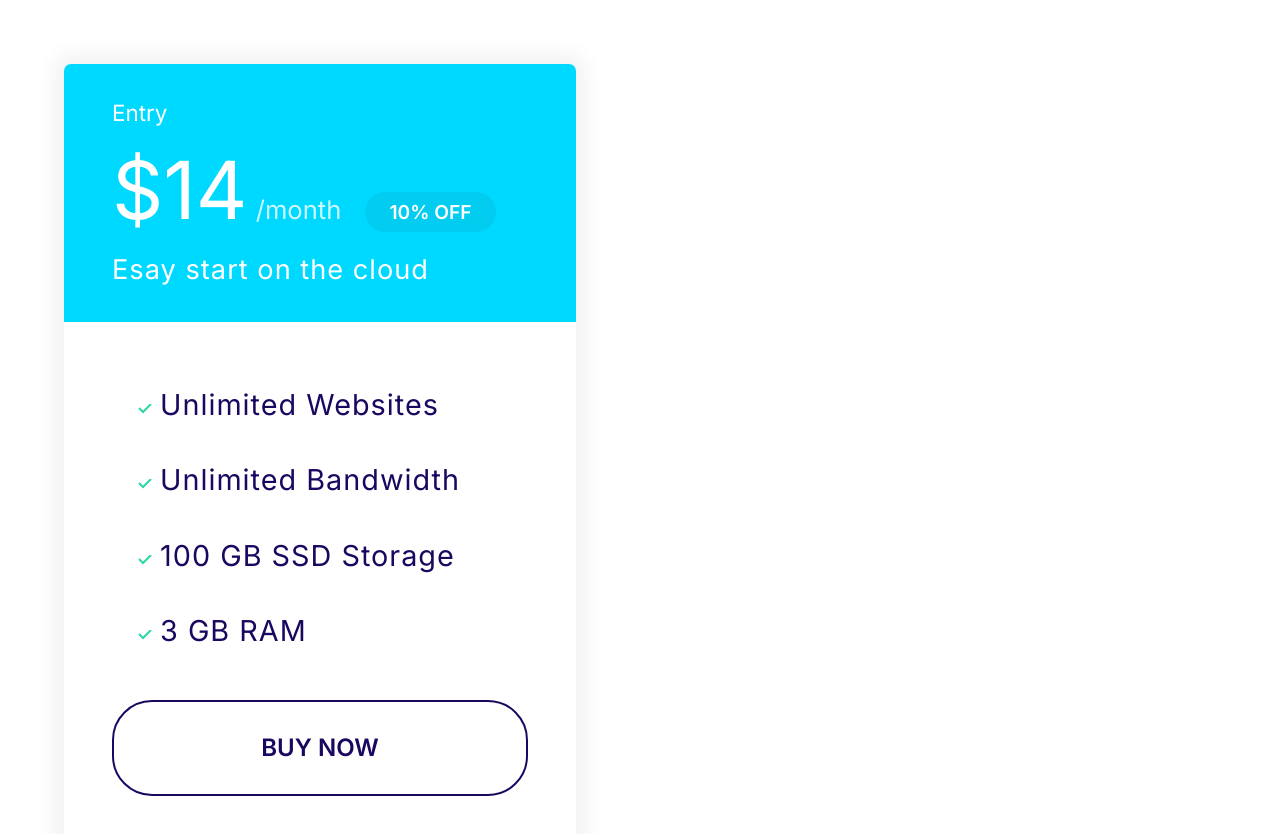
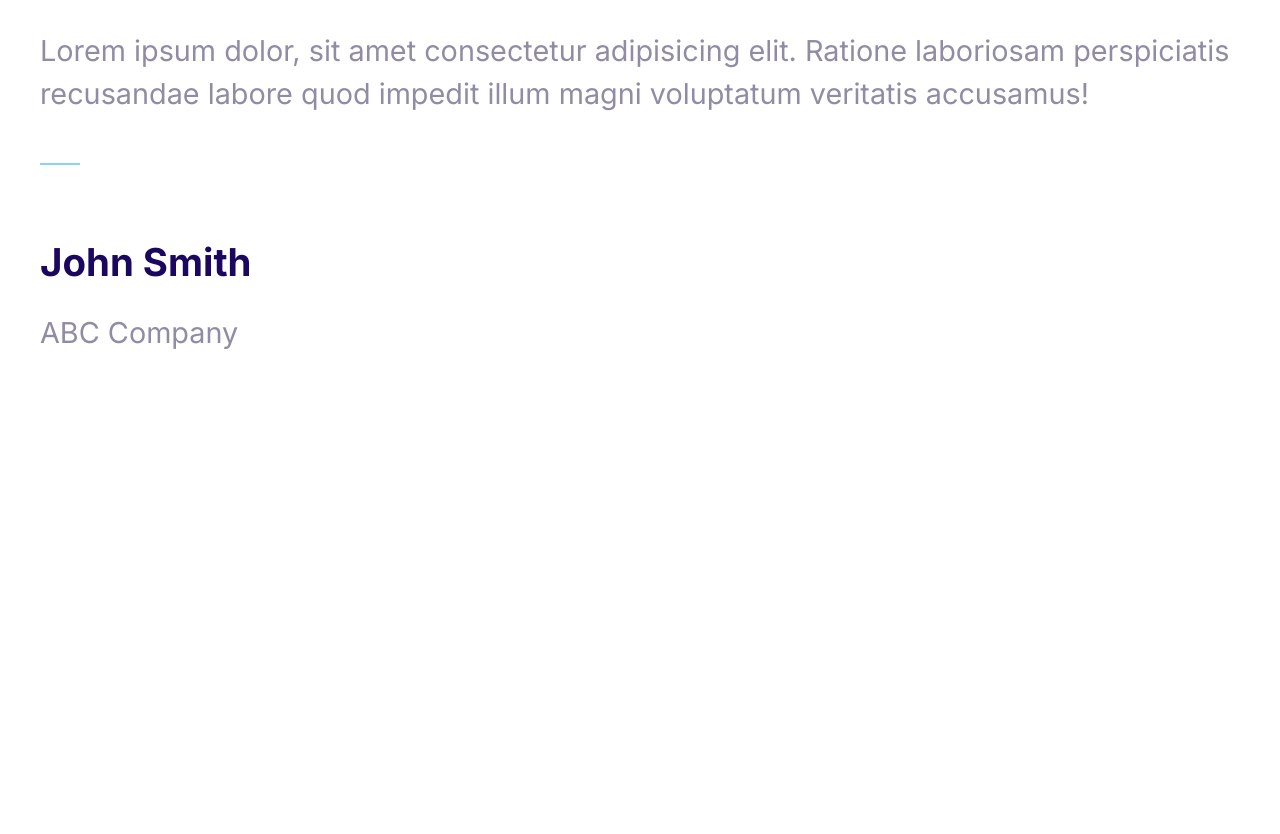
Before and after one commit to sarfarazullahkoyani/moshify, a plain HTML site: page index.html in a window 1280 px wide. After the commit the page ends 800 px from the top, so only its background shows below. Drawn offline with Linux system fonts and the light colour scheme.

Commit message:
defined quote media object

```diff
--- a/index.html
+++ b/index.html
@@ -15,8 +15,29 @@
   </head>
 
   <body>
-    <div style="width: 50%; height: 75vh; padding: 4rem">
-      <div class="plan">
+    <blockquote class="quote">
+      <p class="quote__text">
+        Lorem ipsum dolor, sit amet consectetur adipisicing elit. Ratione
+        laboriosam perspiciatis recusandae labore quod impedit illum magni
+        voluptatum veritatis accusamus!
+      </p>
+      <footer>
+        <div class="media">
+          <div class="media__image">
+            <svg class="icon icon--primary quote__line">
+              <use xlink:href="images/icons/sprite.svg#line"></use>
+            </svg>
+          </div>
+          <div class="media__body">
+            <h3 class="media__title quote_author">John Smith</h3>
+            <p class="quote__organization">ABC Company</p>
+          </div>
+        </div>
+      </footer>
+    </blockquote>
+
+    <!-- <div style="width: 50%; height: 75vh; padding: 4rem">
+      <div class="plan plan--popular">
         <div class="card card--secondary">
           <header class="card__header">
             <h3 class="plan__name">Entry</h3>
@@ -36,6 +57,6 @@
           </div>
         </div>
       </div>
-    </div>
+    </div> -->
   </body>
 </html>
```
